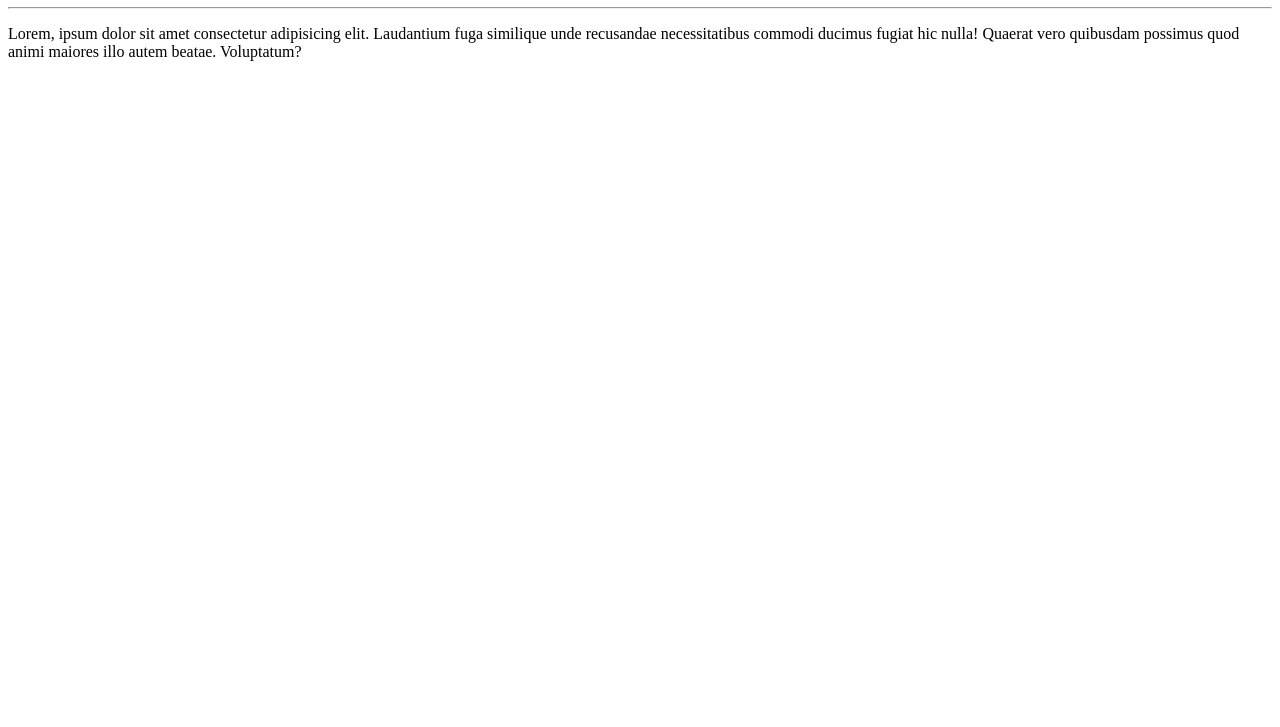
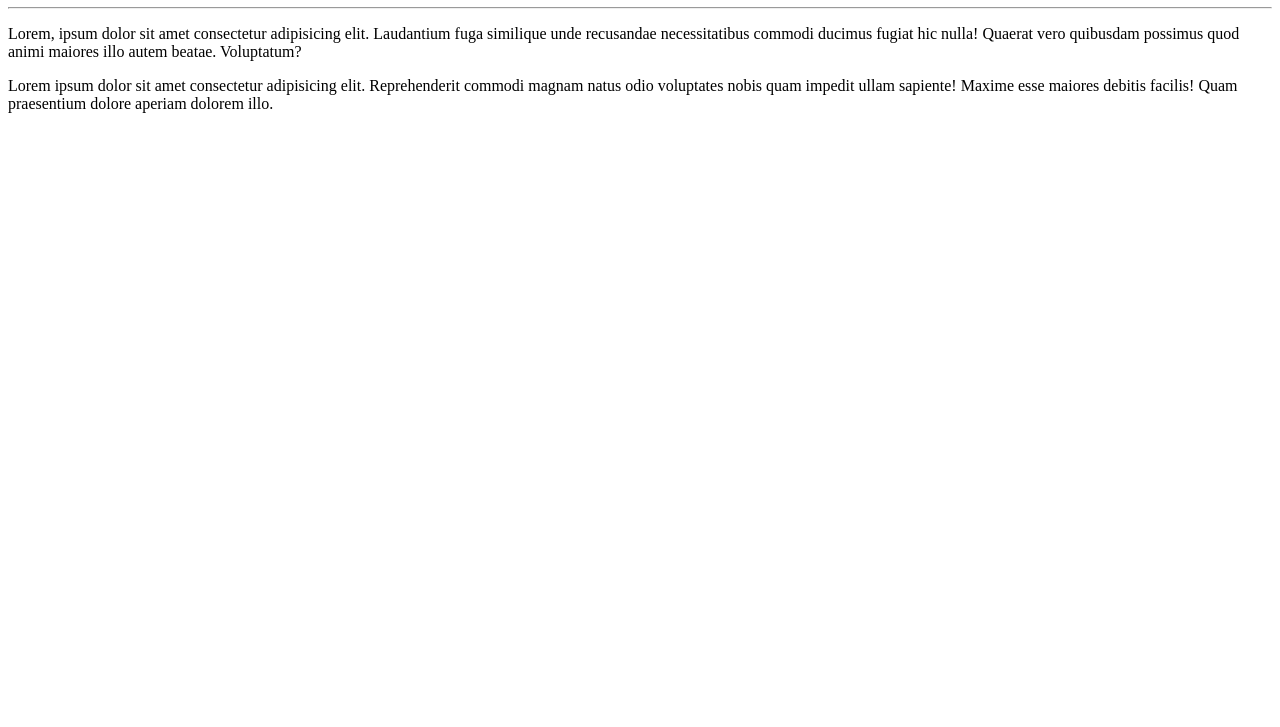
Before and after one commit to IgorTriveloni/Ola-Mundo, a plain HTML site: page site_exemplo/index.html in a window 1280 px wide. Shown: the part 73-800 px from the top of the page. Drawn offline with Linux system fonts and the light colour scheme.

Commit message:
novo paragrago

```diff
--- a/site_exemplo/index.html
+++ b/site_exemplo/index.html
@@ -10,5 +10,6 @@
         <h1>Olá, Mundo!</h1>
         <hr>
         <p>Lorem, ipsum dolor sit amet consectetur adipisicing elit. Laudantium fuga similique unde recusandae necessitatibus commodi ducimus fugiat hic nulla! Quaerat vero quibusdam possimus quod animi maiores illo autem beatae. Voluptatum?</p>
+        <p>Lorem ipsum dolor sit amet consectetur adipisicing elit. Reprehenderit commodi magnam natus odio voluptates nobis quam impedit ullam sapiente! Maxime esse maiores debitis facilis! Quam praesentium dolore aperiam dolorem illo.</p>
     </body>
 </html>
```
